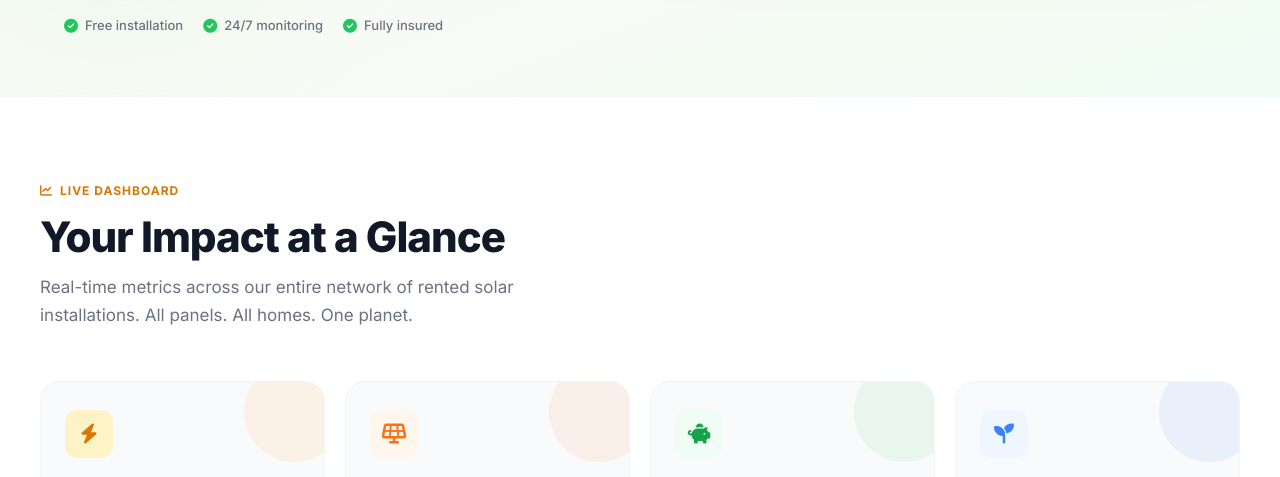
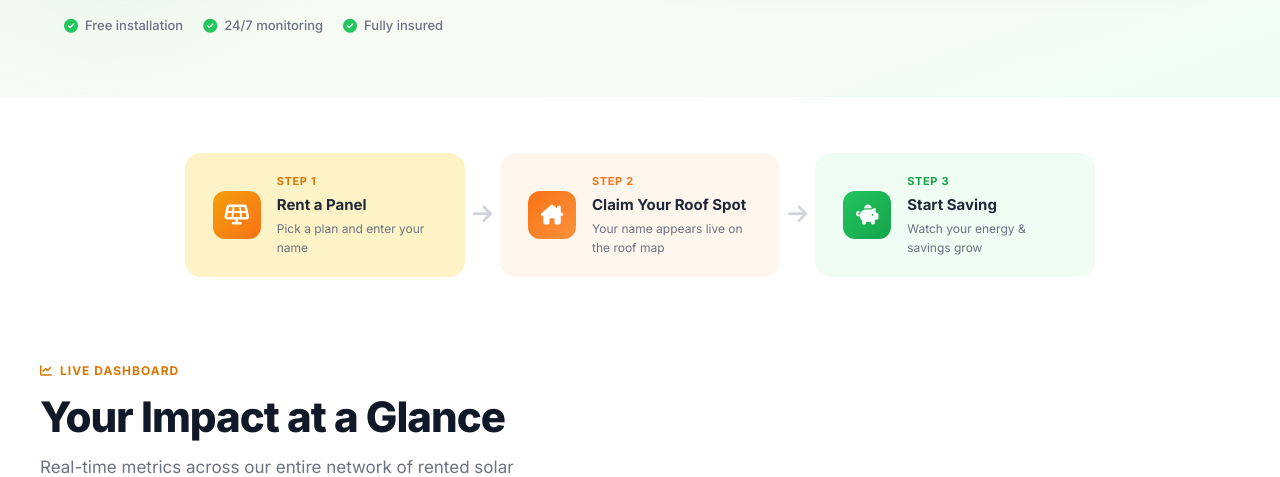
Before and after one commit to chatgptuaead-dot/solar-rental-app, a plain HTML site: page index.html in a window 1280 px wide. Shown: the part 703-1180 px from the top of the page. Drawn offline with Linux system fonts and the light colour scheme.

Commit message:
Add 3-step quick guide: Rent a Panel → Claim Roof Spot → Start Saving

```diff
--- a/index.html
+++ b/index.html
@@ -1704,6 +1704,56 @@
   </div>
 </section>
 
+<!-- QUICK GUIDE -->
+<section style="padding: 56px 24px 0; background: var(--white);">
+  <div class="section-inner">
+    <div style="display:flex; align-items:center; justify-content:center; gap:0; flex-wrap:wrap;">
+
+      <div style="display:flex; align-items:center; gap:16px; padding:20px 28px; background:var(--yellow-light); border-radius:16px; flex:1; min-width:200px; max-width:280px;">
+        <div style="width:48px;height:48px;background:linear-gradient(135deg,var(--yellow),var(--orange));border-radius:12px;display:flex;align-items:center;justify-content:center;color:white;font-size:20px;flex-shrink:0;">
+          <i class="fa-solid fa-solar-panel"></i>
+        </div>
+        <div>
+          <div style="font-size:11px;font-weight:700;color:var(--yellow-dark);letter-spacing:.06em;text-transform:uppercase;">Step 1</div>
+          <div style="font-size:15px;font-weight:700;color:var(--gray-800);margin-top:2px;">Rent a Panel</div>
+          <div style="font-size:12px;color:var(--gray-500);margin-top:2px;">Pick a plan and enter your name</div>
+        </div>
+      </div>
+
+      <div style="font-size:22px;color:var(--gray-300);padding:0 8px;flex-shrink:0;">
+        <i class="fa-solid fa-arrow-right"></i>
+      </div>
+
+      <div style="display:flex; align-items:center; gap:16px; padding:20px 28px; background:#FFF7ED; border-radius:16px; flex:1; min-width:200px; max-width:280px;">
+        <div style="width:48px;height:48px;background:linear-gradient(135deg,var(--orange),#FB923C);border-radius:12px;display:flex;align-items:center;justify-content:center;color:white;font-size:20px;flex-shrink:0;">
+          <i class="fa-solid fa-house-chimney"></i>
+        </div>
+        <div>
+          <div style="font-size:11px;font-weight:700;color:var(--orange);letter-spacing:.06em;text-transform:uppercase;">Step 2</div>
+          <div style="font-size:15px;font-weight:700;color:var(--gray-800);margin-top:2px;">Claim Your Roof Spot</div>
+          <div style="font-size:12px;color:var(--gray-500);margin-top:2px;">Your name appears live on the roof map</div>
+        </div>
+      </div>
+
+      <div style="font-size:22px;color:var(--gray-300);padding:0 8px;flex-shrink:0;">
+        <i class="fa-solid fa-arrow-right"></i>
+      </div>
+
+      <div style="display:flex; align-items:center; gap:16px; padding:20px 28px; background:var(--green-light); border-radius:16px; flex:1; min-width:200px; max-width:280px;">
+        <div style="width:48px;height:48px;background:linear-gradient(135deg,var(--green),#16A34A);border-radius:12px;display:flex;align-items:center;justify-content:center;color:white;font-size:20px;flex-shrink:0;">
+          <i class="fa-solid fa-piggy-bank"></i>
+        </div>
+        <div>
+          <div style="font-size:11px;font-weight:700;color:var(--green-dark);letter-spacing:.06em;text-transform:uppercase;">Step 3</div>
+          <div style="font-size:15px;font-weight:700;color:var(--gray-800);margin-top:2px;">Start Saving</div>
+          <div style="font-size:12px;color:var(--gray-500);margin-top:2px;">Watch your energy & savings grow</div>
+        </div>
+      </div>
+
+    </div>
+  </div>
+</section>
+
 <!-- STATS DASHBOARD -->
 <section class="stats" id="stats">
   <div class="section-inner">
```
